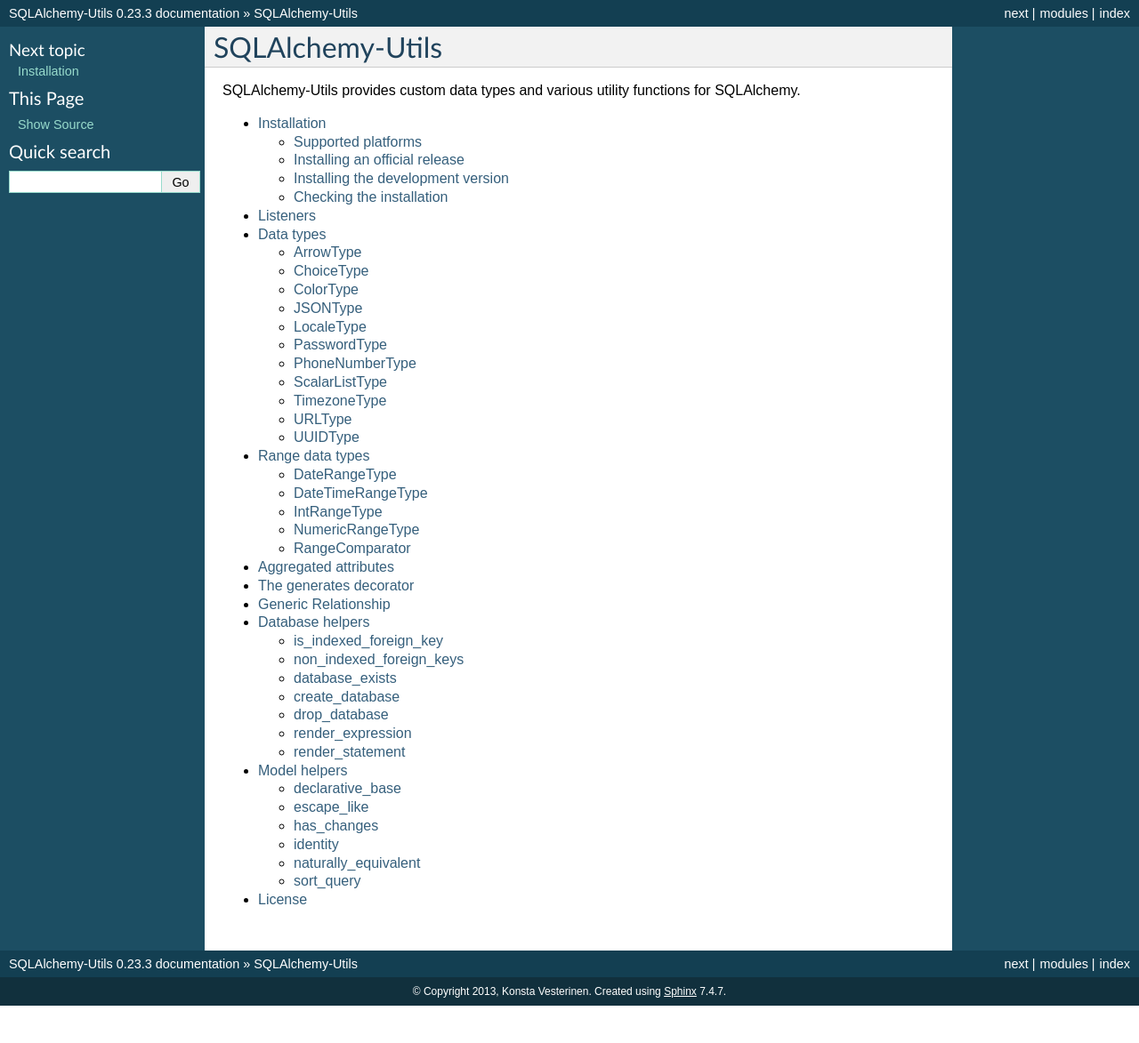
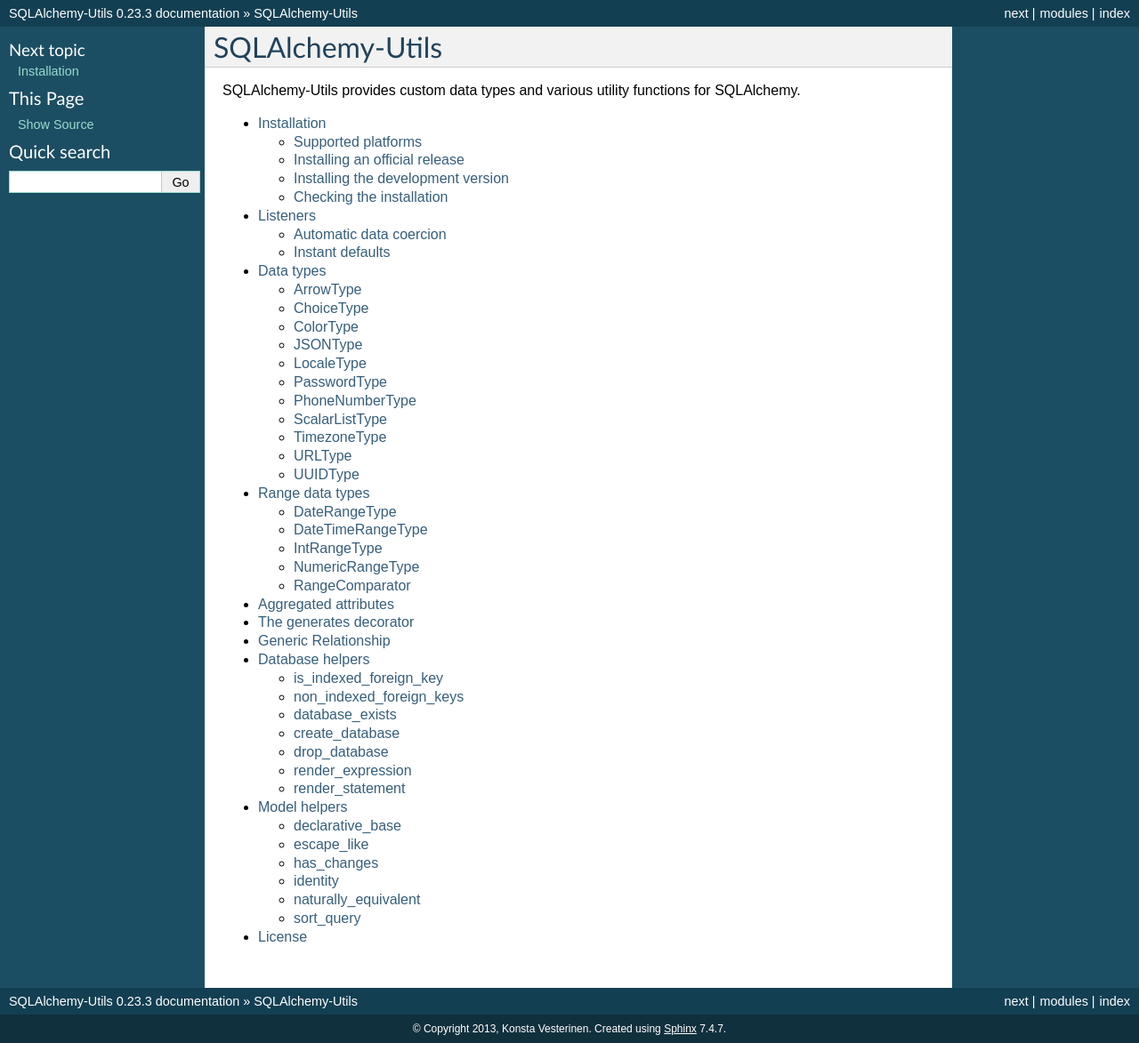
Before and after one commit to kvesteri/sqlalchemy-utils, a Sphinx documentation site: the page built from docs/index.rst, in a window 1280 px wide. Shown: the whole page at 89% size. Built offline with Sphinx 7.4.7, drawn with Linux system fonts in a browser that asks for light colours; before the commit the page ends 1131 px from its top, so only the background shows below that.

Commit message:
Add titles

```diff
--- a/docs/listeners.rst
+++ b/docs/listeners.rst
@@ -4,6 +4,13 @@
 
 .. module:: sqlalchemy_utils.listeners
 
+Automatic data coercion
+-----------------------
+
 .. autofunction:: force_auto_coercion
 
+
+Instant defaults
+----------------
+
 .. autofunction:: force_instant_defaults
```
